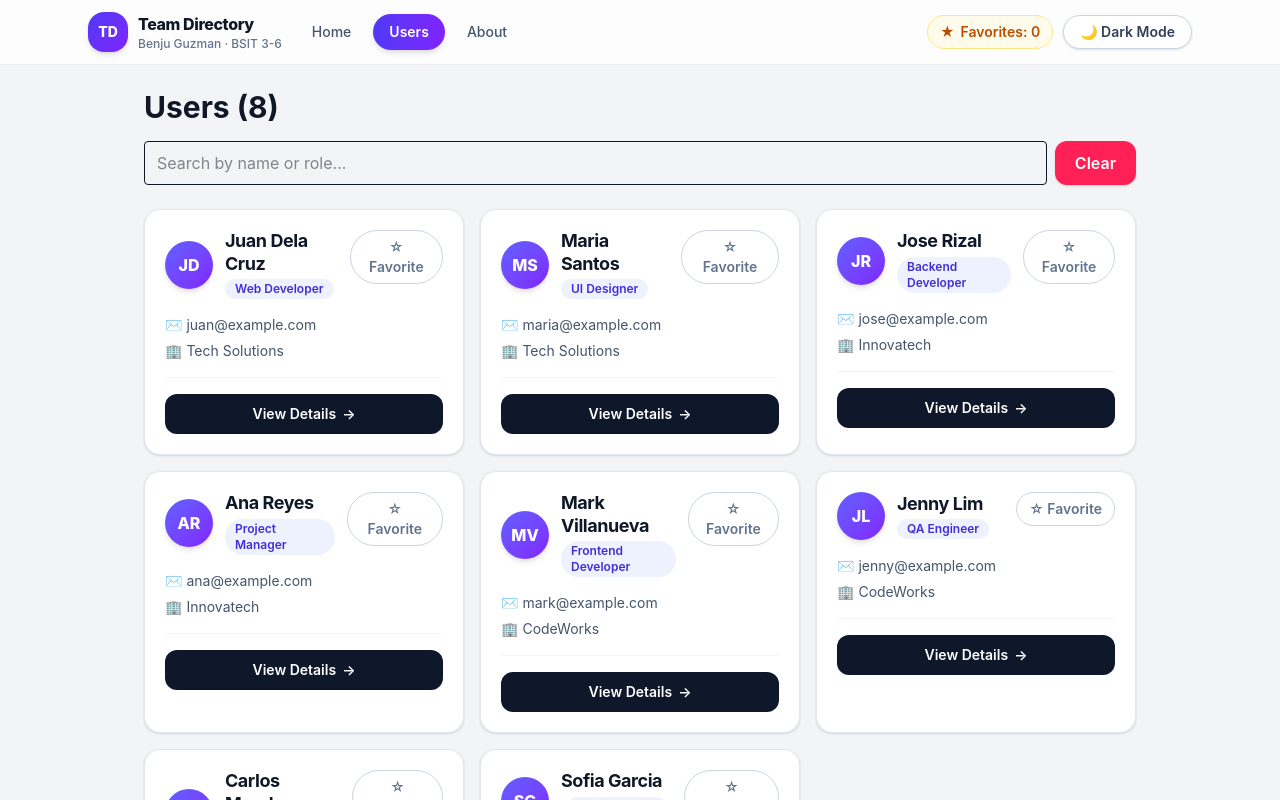
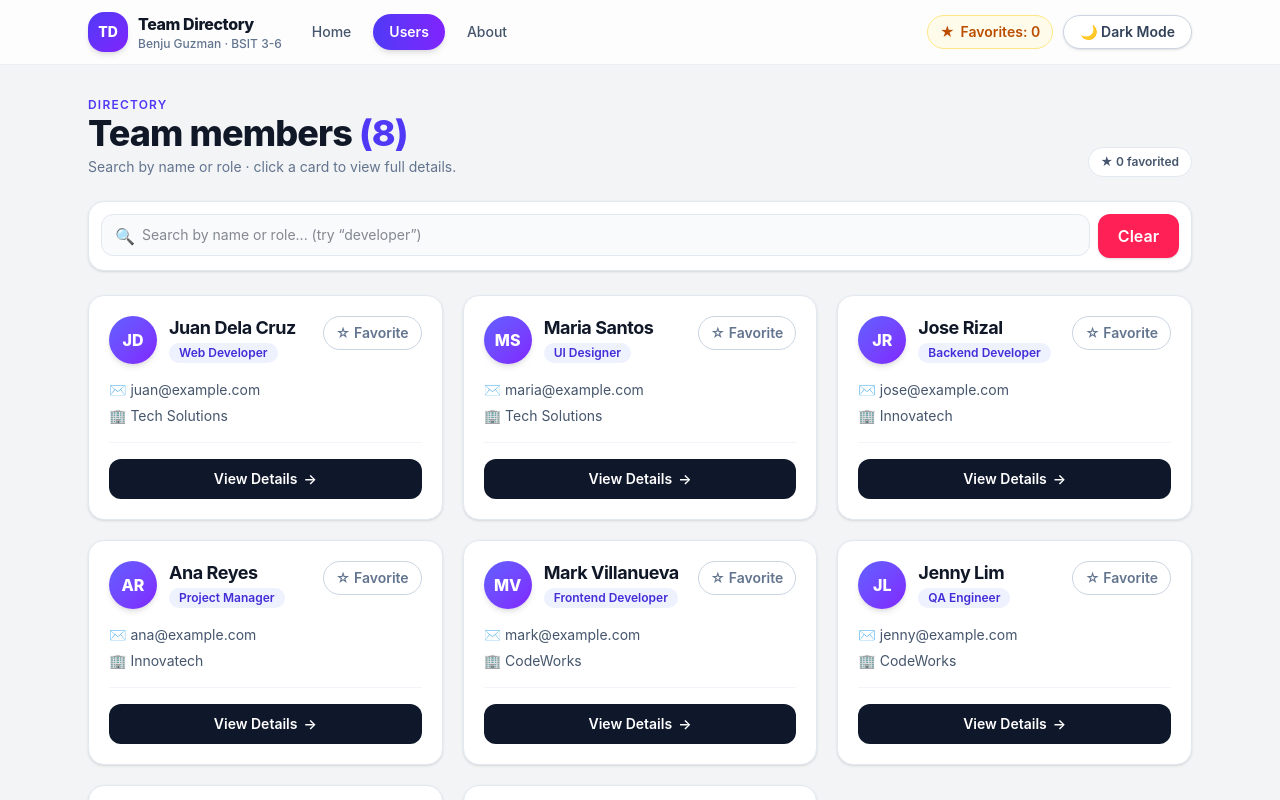
Before and after one commit to Shimizu019/team-directory-app, a React (Vite) app: page /users in a window 1280 px wide. Shown: the top 800 px of the page. Built offline with nearby package versions, Linux system fonts and the light colour scheme; the HTML template or start-up script is replaced by a standard one.

Commit message:
feat: redesign users page

```diff
--- a/src/pages/Users.jsx
+++ b/src/pages/Users.jsx
@@ -33,21 +33,48 @@ function Users({ favorites, onToggleFavorite }) {
   });
 
   if (loading) {
-    return <Loader />;
+    return (
+      <div className="mx-auto max-w-6xl px-4 py-6 sm:px-6">
+        <Loader />
+      </div>
+    );
   }
 
   return (
-    <div className="max-w-5xl mx-auto px-4 py-6">
-      <h1 className="text-3xl font-bold mb-4">Users ({filteredUsers.length})</h1>
+    <div className="page-enter mx-auto max-w-6xl px-4 py-8 sm:px-6">
+      <div className="flex flex-wrap items-end justify-between gap-3">
+        <div>
+          <p className="text-xs font-semibold uppercase tracking-widest text-indigo-600 dark:text-indigo-400">
+            Directory
+          </p>
+          <h1 className="text-3xl font-extrabold tracking-tight sm:text-4xl">
+            Team members{" "}
+            <span className="text-indigo-600 dark:text-indigo-400">
+              ({filteredUsers.length})
+            </span>
+          </h1>
+          <p className="mt-1 text-sm text-slate-500 dark:text-slate-400">
+            Search by name or role · click a card to view full details.
+          </p>
+        </div>
+        <span className="rounded-full border border-slate-200 bg-white px-3 py-1.5 text-xs font-semibold text-slate-600 dark:border-slate-700 dark:bg-slate-800 dark:text-slate-300">
+          ★ {favorites.length} favorited
+        </span>
+      </div>
 
-      <div className="flex gap-2 mb-6">
+      <div className="mt-6 flex flex-col gap-2 rounded-2xl border border-slate-200 bg-white p-3 shadow-sm dark:border-slate-700 dark:bg-slate-800 sm:flex-row">
+        <div className="relative flex-1">
+          <span aria-hidden="true" className="absolute left-3.5 top-1/2 -translate-y-1/2 text-slate-400">
+            🔍
+          </span>
           <input
             type="text"
             value={search}
             onChange={(e) => setSearch(e.target.value)}
-          placeholder="Search by name or role..."
-          className="flex-1 border rounded px-3 py-2 dark:bg-gray-800 dark:border-gray-700"
+            placeholder="Search by name or role... (try “developer”)"
+            className="w-full rounded-xl border border-slate-200 bg-slate-50 py-2.5 pl-10 pr-3 text-sm outline-none transition focus:border-indigo-500 focus:bg-white focus:ring-2 focus:ring-indigo-200 dark:border-slate-600 dark:bg-slate-900 dark:focus:bg-slate-900 dark:focus:ring-indigo-900"
           />
+        </div>
         <Button
           label="Clear"
           variant="danger"
@@ -55,10 +82,11 @@ function Users({ favorites, onToggleFavorite }) {
         />
       </div>
 
+      <div className="mt-6">
         {filteredUsers.length === 0 ? (
           <ErrorMessage message="No users found." />
         ) : (
-        <div className="grid gap-4 sm:grid-cols-2 lg:grid-cols-3">
+          <div className="grid gap-5 sm:grid-cols-2 lg:grid-cols-3">
             {filteredUsers.map((user) => (
               <UserCard
                 key={user.id}
@@ -74,6 +102,7 @@ function Users({ favorites, onToggleFavorite }) {
           </div>
         )}
       </div>
+    </div>
   );
 }
 
```
Lines whose indentation alone changed are shown as unchanged.
